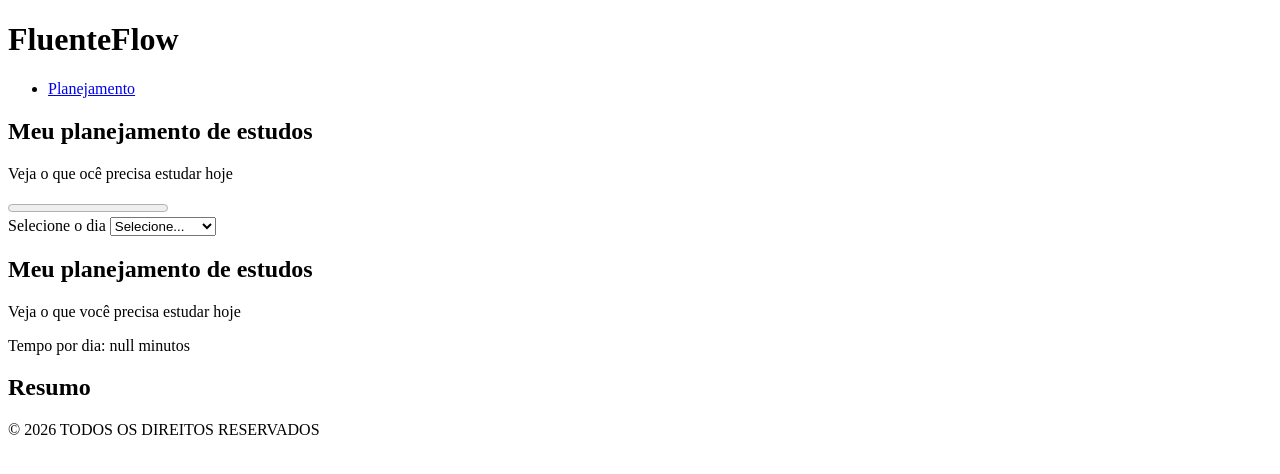
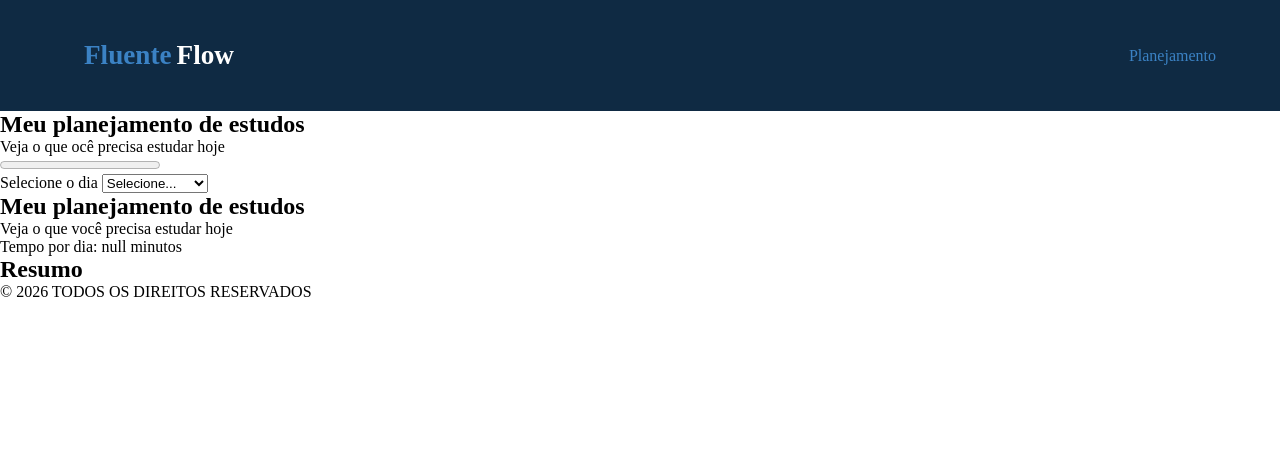
Before and after one commit to pedromanoel201599-dev/FluFlow, a plain HTML site: page index.html in a window 1280 px wide. Drawn offline with Linux system fonts and the light colour scheme.

Commit message:
style: estilizando o cabeçalho

```diff
--- a/index.html
+++ b/index.html
@@ -3,6 +3,7 @@
 <head>
     <meta charset="UTF-8">
     <meta name="viewport" content="width=device-width, initial-scale=1.0">
+    <link rel="Stylesheet" href="./src/css/estilo.css">
     <title>FluenteFlow</title>
 </head>
 <body>
--- a/src/css/estilo.css
+++ b/src/css/estilo.css
@@ -0,0 +1,50 @@
+*{
+    margin: 0;
+    padding: 0;
+    box-sizing: border-box;
+}
+
+:root{
+    --Header: #0F2A43;
+    --Fundo: #0B1F33;
+    --CardMain: #DCEEFF;
+    --Azulmedio: #3B82C4;
+    --Textoescuro: #102A43;
+    --Branco: #FFFFFF;
+}
+
+header{
+    background-color: #0F2A43;
+    display: flex;
+    justify-content: space-between;
+    align-items: center;
+    padding: 20px 5%;
+}
+
+#logo{
+    padding: 20px;
+    font-size: 1.7rem;
+    color: #3B82C4;
+}
+
+#logo span{
+    color: #FFFFFF;
+    padding: 5px;
+}
+
+nav ul{
+    display: flex;
+    list-style: none;
+    align-items: center;
+}
+
+nav a{
+    text-decoration: none;
+    color: #3B82C4;
+    transition: color 0.3 ease;
+}
+
+nav a:hover{
+    color: lightblue;
+    text-transform: uppercase;
+}
```
